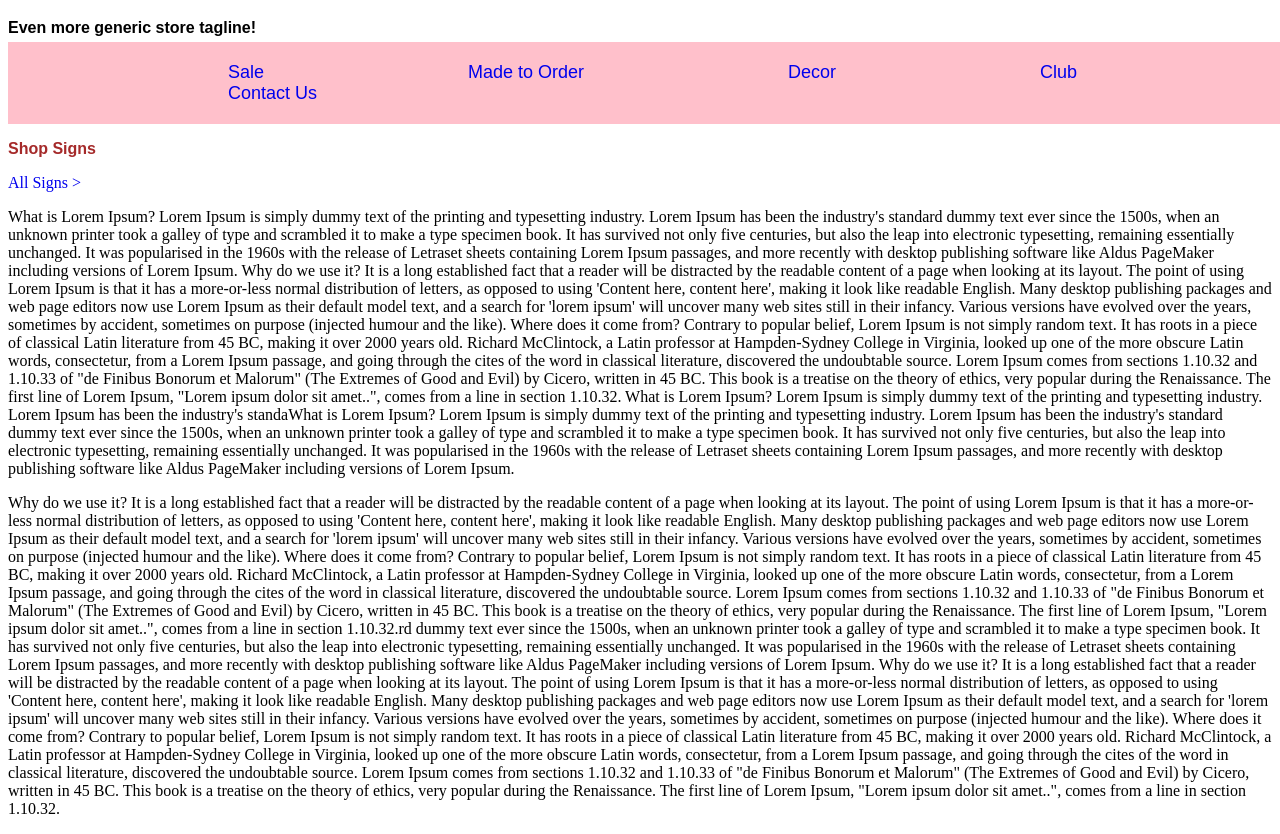
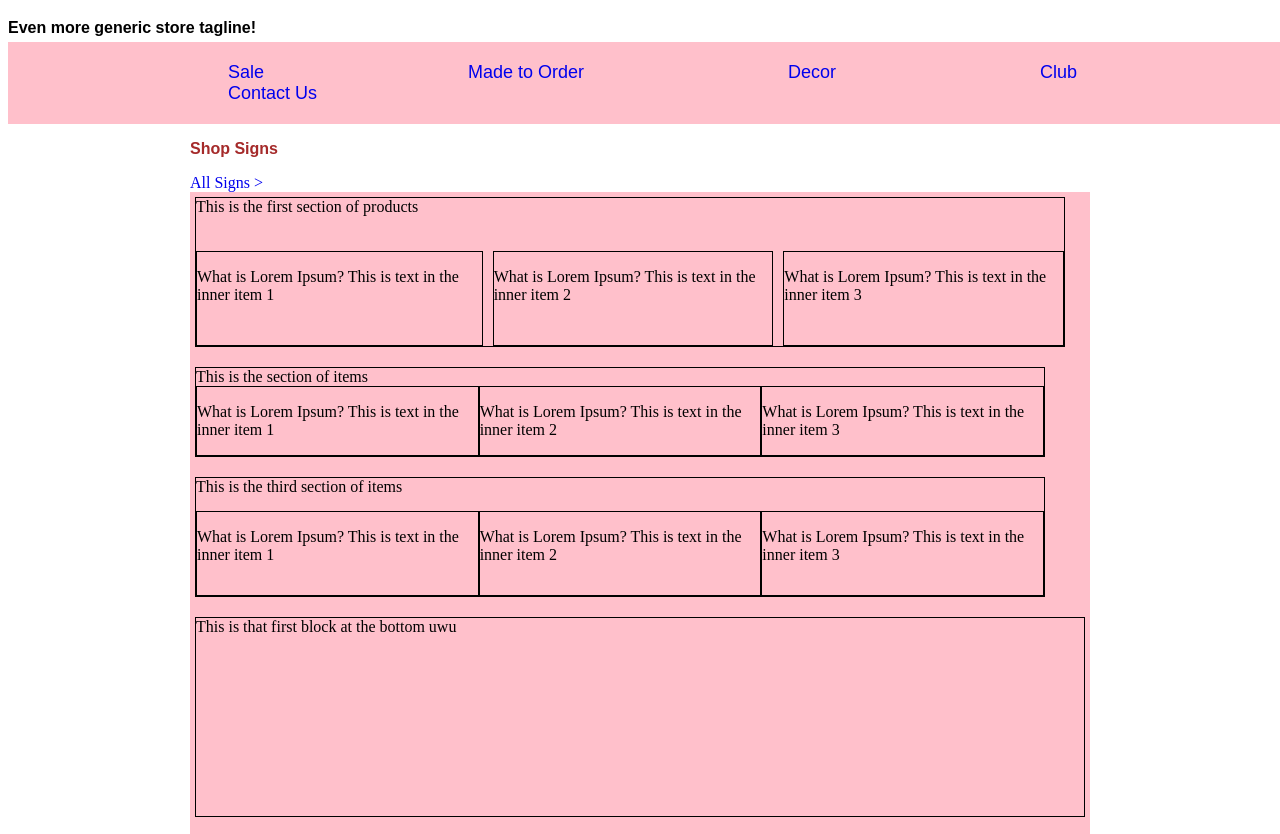
Before and after one commit to kbcoleman/singlepagestore, a plain HTML site: page mainpage.html in a window 1280 px wide. Shown: the part 61-895 px from the top of the page. Drawn offline with Linux system fonts and the light colour scheme.

Commit message:
added page wrap and defined more grids

```diff
--- a/mainpage.html
+++ b/mainpage.html
@@ -10,6 +10,7 @@
 
 </head>
 <body>
+
  <header>
  <div class="name">
     <h1>Generic Store Name</h1>
@@ -31,7 +32,7 @@
 
  </header>
 
-
+ <div id="page-wrap">
 
 
 <div class="section-header--left"><h3>Shop Signs</h3></div>
@@ -39,33 +40,66 @@
     <a href="signs.html">All Signs > </a>
 </div>
 
-<p>What is Lorem Ipsum?
-Lorem Ipsum is simply dummy text of the printing and typesetting industry. Lorem Ipsum has been the industry's standard dummy text ever since the 1500s, when an unknown printer took a galley of type and scrambled it to make a type specimen book. It has survived not only five centuries, but also the leap into electronic typesetting, remaining essentially unchanged. It was popularised in the 1960s with the release of Letraset sheets containing Lorem Ipsum passages, and more recently with desktop publishing software like Aldus PageMaker including versions of Lorem Ipsum.
-
-Why do we use it?
-It is a long established fact that a reader will be distracted by the readable content of a page when looking at its layout. The point of using Lorem Ipsum is that it has a more-or-less normal distribution of letters, as opposed to using 'Content here, content here', making it look like readable English. Many desktop publishing packages and web page editors now use Lorem Ipsum as their default model text, and a search for 'lorem ipsum' will uncover many web sites still in their infancy. Various versions have evolved over the years, sometimes by accident, sometimes on purpose (injected humour and the like).
 
 
-Where does it come from?
-Contrary to popular belief, Lorem Ipsum is not simply random text. It has roots in a piece of classical Latin literature from 45 BC, making it over 2000 years old. Richard McClintock, a Latin professor at Hampden-Sydney College in Virginia, looked up one of the more obscure Latin words, consectetur, from a Lorem Ipsum passage, and going through the cites of the word in classical literature, discovered the undoubtable source. Lorem Ipsum comes from sections 1.10.32 and 1.10.33 of "de Finibus Bonorum et Malorum" (The Extremes of Good and Evil) by Cicero, written in 45 BC. This book is a treatise on the theory of ethics, very popular during the Renaissance. The first line of Lorem Ipsum, "Lorem ipsum dolor sit amet..", comes from a line in section 1.10.32.
-What is Lorem Ipsum?
-Lorem Ipsum is simply dummy text of the printing and typesetting industry. Lorem Ipsum has been the industry's standaWhat is Lorem Ipsum?
-Lorem Ipsum is simply dummy text of the printing and typesetting industry. Lorem Ipsum has been the industry's standard dummy text ever since the 1500s, when an unknown printer took a galley of type and scrambled it to make a type specimen book. It has survived not only five centuries, but also the leap into electronic typesetting, remaining essentially unchanged. It was popularised in the 1960s with the release of Letraset sheets containing Lorem Ipsum passages, and more recently with desktop publishing software like Aldus PageMaker including versions of Lorem Ipsum.
-</p> <p>
-Why do we use it?
-It is a long established fact that a reader will be distracted by the readable content of a page when looking at its layout. The point of using Lorem Ipsum is that it has a more-or-less normal distribution of letters, as opposed to using 'Content here, content here', making it look like readable English. Many desktop publishing packages and web page editors now use Lorem Ipsum as their default model text, and a search for 'lorem ipsum' will uncover many web sites still in their infancy. Various versions have evolved over the years, sometimes by accident, sometimes on purpose (injected humour and the like).
+<div class="items">
 
+    <div class="grid-container">
+        <div class="grid-item grid-product-1">
+                This is the first section of products
+            <div class="grid-item inner-item">
+                <p>What is Lorem Ipsum?
+                This is text in the inner item 1                    </p>
+            </div>
+            <div class="grid-item inner-item-2">
+                <p>What is Lorem Ipsum?
+                This is text in the inner item 2                    </p>
+            </div>
+            <div class="grid-item inner-item-3">
+                <p>What is Lorem Ipsum?
+                This is text in the inner item 3                    </p>
+            </div>
 
-Where does it come from?
-Contrary to popular belief, Lorem Ipsum is not simply random text. It has roots in a piece of classical Latin literature from 45 BC, making it over 2000 years old. Richard McClintock, a Latin professor at Hampden-Sydney College in Virginia, looked up one of the more obscure Latin words, consectetur, from a Lorem Ipsum passage, and going through the cites of the word in classical literature, discovered the undoubtable source. Lorem Ipsum comes from sections 1.10.32 and 1.10.33 of "de Finibus Bonorum et Malorum" (The Extremes of Good and Evil) by Cicero, written in 45 BC. This book is a treatise on the theory of ethics, very popular during the Renaissance. The first line of Lorem Ipsum, "Lorem ipsum dolor sit amet..", comes from a line in section 1.10.32.rd dummy text ever since the 1500s, when an unknown printer took a galley of type and scrambled it to make a type specimen book. It has survived not only five centuries, but also the leap into electronic typesetting, remaining essentially unchanged. It was popularised in the 1960s with the release of Letraset sheets containing Lorem Ipsum passages, and more recently with desktop publishing software like Aldus PageMaker including versions of Lorem Ipsum.
+        </div>
 
-Why do we use it?
-It is a long established fact that a reader will be distracted by the readable content of a page when looking at its layout. The point of using Lorem Ipsum is that it has a more-or-less normal distribution of letters, as opposed to using 'Content here, content here', making it look like readable English. Many desktop publishing packages and web page editors now use Lorem Ipsum as their default model text, and a search for 'lorem ipsum' will uncover many web sites still in their infancy. Various versions have evolved over the years, sometimes by accident, sometimes on purpose (injected humour and the like).
+        <div class="grid-item grid-product-3">
+            This is the section  of items
+            <div class="grid-item inner-item">
+                <p>What is Lorem Ipsum?
+                This is text in the inner item 1                    </p>
+            </div>
+            <div class="grid-item inner-item-2">
+                <p>What is Lorem Ipsum?
+                This is text in the inner item 2                    </p>
+            </div>
+            <div class="grid-item inner-item-3">
+                <p>What is Lorem Ipsum?
+                This is text in the inner item 3                    </p>
+            </div>
+ </div>
+        <div class="grid-item grid-product-4">
+            This is the third section of items   <div class="grid-item inner-item">
+                <p>What is Lorem Ipsum?
+                This is text in the inner item 1                    </p>
+            </div>
+            <div class="grid-item inner-item-2">
+                <p>What is Lorem Ipsum?
+                This is text in the inner item 2                    </p>
+            </div>
+            <div class="grid-item inner-item-3">
+                <p>What is Lorem Ipsum?
+                This is text in the inner item 3                    </p>
+            </div>
+        </div>
+        <div class="grid-item grid-product-5">
+            This is that first block at the bottom uwu
+        </div>
+        <div class="grid-item grid-product-6">
+            And this is the second block
+        </div>
+    </div>
 
-
-Where does it come from?
-Contrary to popular belief, Lorem Ipsum is not simply random text. It has roots in a piece of classical Latin literature from 45 BC, making it over 2000 years old. Richard McClintock, a Latin professor at Hampden-Sydney College in Virginia, looked up one of the more obscure Latin words, consectetur, from a Lorem Ipsum passage, and going through the cites of the word in classical literature, discovered the undoubtable source. Lorem Ipsum comes from sections 1.10.32 and 1.10.33 of "de Finibus Bonorum et Malorum" (The Extremes of Good and Evil) by Cicero, written in 45 BC. This book is a treatise on the theory of ethics, very popular during the Renaissance. The first line of Lorem Ipsum, "Lorem ipsum dolor sit amet..", comes from a line in section 1.10.32.
-</p>
+</div>
 
 <footer>
     <div class="footer-group">
@@ -114,5 +148,6 @@ Contrary to popular belief, Lorem Ipsum is not simply random text. It has roots
 
 
 </footer>
+</div>
 </body>
 </html>
--- a/style.css
+++ b/style.css
@@ -70,6 +70,10 @@ main {
 
 }
 
+#page-wrap {
+    width: 900px;
+    margin: 0 auto;
+}
 
 .banner {
     max-width: 100%;
@@ -96,6 +100,64 @@ footer {
     font-family: Arial, Helvetica, sans-serif;
 }
 
+/*===== Main Grids ====*/
+
+.items {
+    display: grid;
+    grid-template-columns: 1fr, 1fr, 1fr, 1fr;
+    grid-template-rows: auto, auto, auto;
+}
+
+.grid-product-1 {
+    display: grid;
+    grid-column-start: 1;
+    grid-column-end: 3;
+    gap: 10px;
+}
+
+.grid-product-3 {
+    display: grid;
+    grid-column-start: 1;
+    grid-row-start: 2;
+}
+
+.grid-product-4 {
+    display: grid;
+    grid-column-start: 1;
+    grid-row-start: 3;
+    grid-row-end: 5;
+}
+
+.grid-product-5 {
+    display: grid;
+    grid-column-start: 1;
+    grid-column-end: 4;
+    grid-row-start: 5;
+    grid-row-end: 7;
+}
+
+.grid-product-6 {
+    display: grid;
+    grid-column-start: 1;
+    grid-column-end: 4;
+    grid-row-start: 7;
+    grid-row-end: 9;
+}
+.inner-item {
+    display: grid;
+    grid-column-start: 1;
+}
+.inner-item-2 {
+    display: grid;
+    grid-column-start: 2;
+}
+
+.inner-item-3 {
+    display: grid;
+    grid-column-start: 3;
+}
+
+/*===== Footer Grids ====*/
 
 .grid-container {
   display: grid;
```
